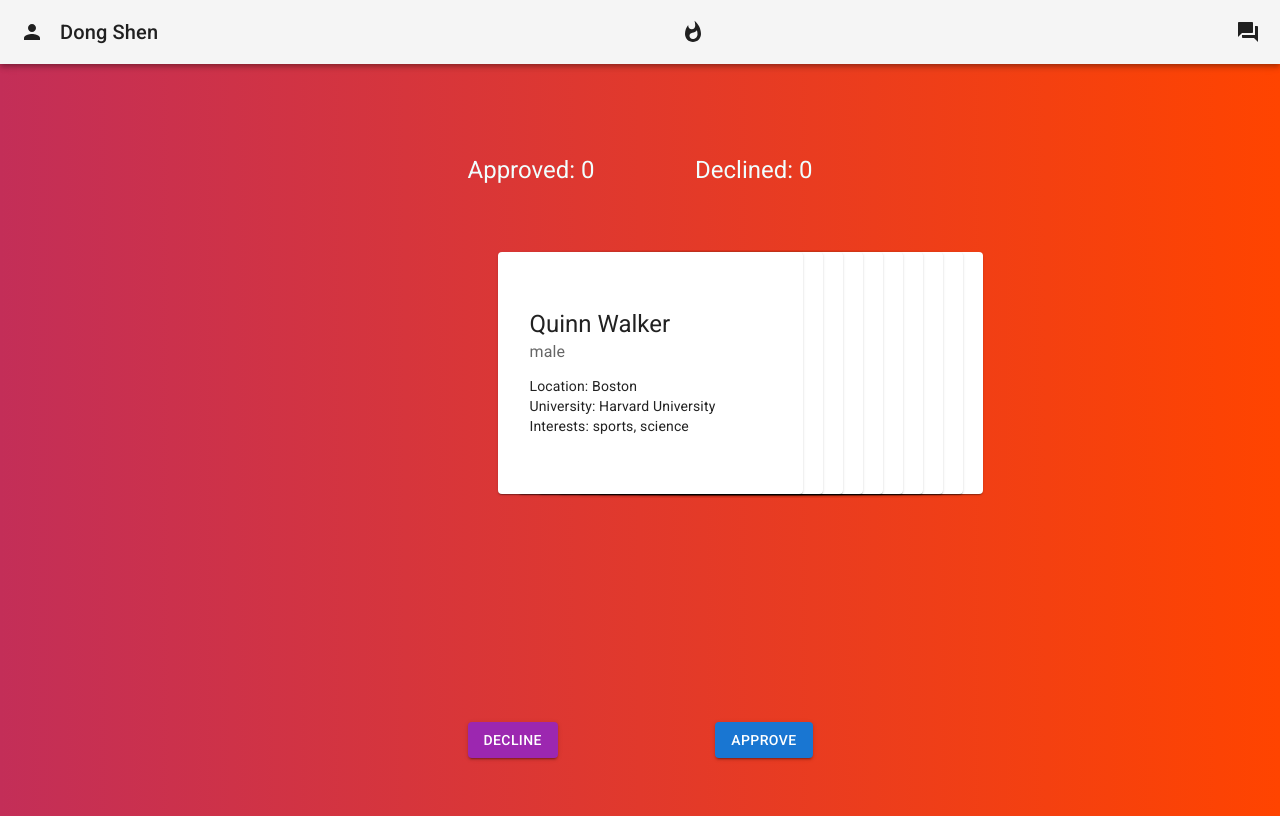
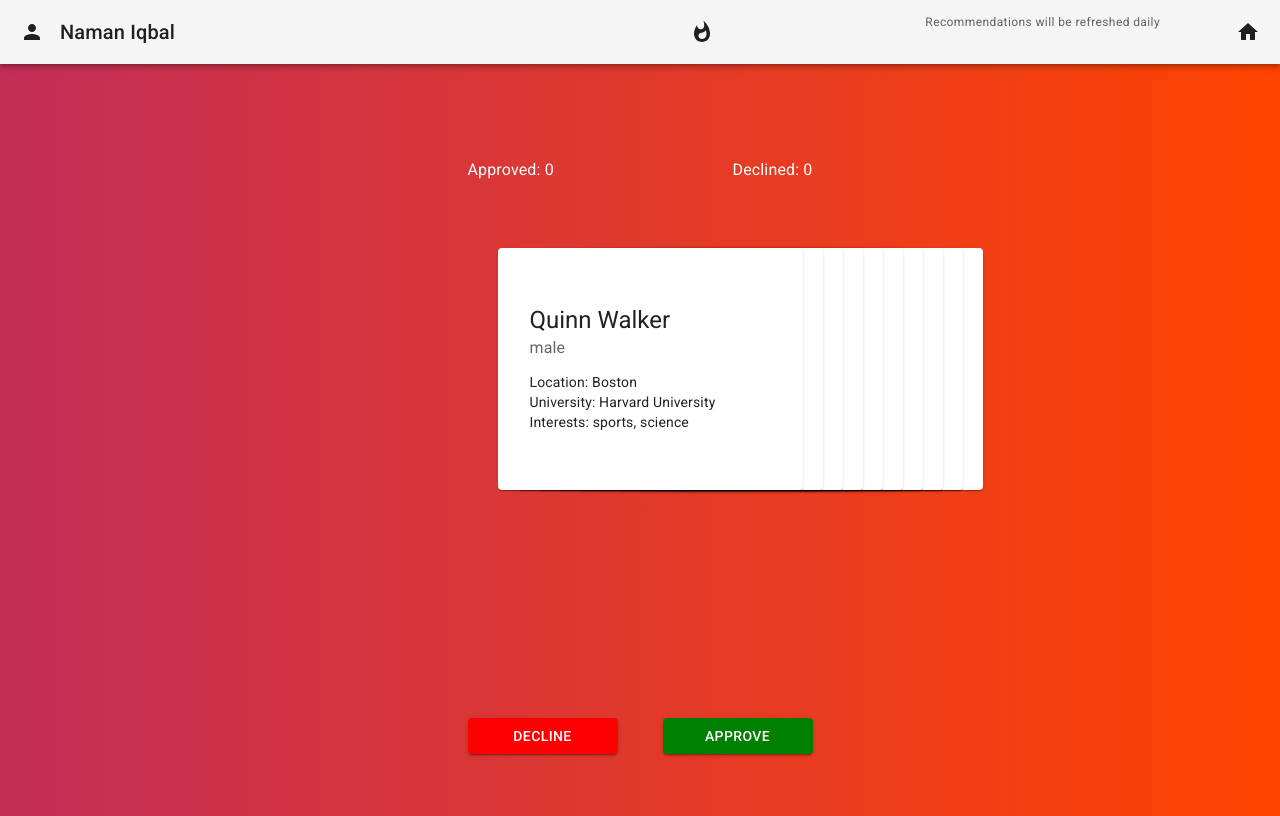
Before and after one commit to nagfx/tinder-test, a React (Create React App) app: page /start in a window 1280 px wide. Built offline with nearby package versions, Linux system fonts and the light colour scheme.

Commit message:
updated final docs with icon and linking

```diff
--- a/src/components/NavBar.js
+++ b/src/components/NavBar.js
@@ -1,8 +1,8 @@
-// src/components/NavBar.js
 import React from "react";
 import { AppBar, Toolbar, IconButton, Typography, Box } from "@mui/material";
+import { Link } from "react-router-dom"; // Import Link from react-router-dom
 import PersonIcon from "@mui/icons-material/Person";
-import ForumIcon from "@mui/icons-material/Forum";
+import HomeIcon from "@mui/icons-material/Home";
 import { Whatshot } from "@mui/icons-material";
 
 const Navbar = ({ currentUser }) => {
@@ -25,8 +25,9 @@ const Navbar = ({ currentUser }) => {
         <Box display="flex" justifyContent="center">
           <Whatshot sx={{ height: "40px" }} />
         </Box>
-        <IconButton edge="end" color="inherit">
-          <ForumIcon />
+        {/* Link to home page */}
+        <IconButton edge="end" color="inherit" component={Link} to="/">
+          <HomeIcon />
         </IconButton>
       </Toolbar>
     </AppBar>
--- a/src/components/Recommendations.js
+++ b/src/components/Recommendations.js
@@ -1,30 +1,44 @@
+// src/components/Recommendations.js
 import React, { useState, useEffect } from "react";
-import { Box, Button, Typography } from "@mui/material";
-import { useSwipeable } from "react-swipeable";
-import UserCard from "./UserCard";
-import users from "../data/users";
-import { getRecommendations } from "../utils/recommendations";
+import { Box, Typography, Button } from "@mui/material"; // Import components from MUI
+import { useSwipeable } from "react-swipeable"; // Import useSwipeable hook for swipe functionality
+import UserCard from "./UserCard"; // Import UserCard component
+import users from "../data/users"; // Import user data
+import { getRecommendations } from "../utils/recommendations"; // Import function to get recommendations
 
 const Recommendations = ({ currentUser }) => {
-  const [recommendations, setRecommendations] = useState([]);
-  const [currentIndex, setCurrentIndex] = useState(0);
-  const [approvedCount, setApprovedCount] = useState(0);
-  const [declinedCount, setDeclinedCount] = useState(0);
+  const [recommendations, setRecommendations] = useState([]); // State to hold recommendations
+  const [currentIndex, setCurrentIndex] = useState(0); // State to track current index of recommendation
+  const [approveCount, setApproveCount] = useState(0); // State to track number of approvals
+  const [declineCount, setDeclineCount] = useState(0); // State to track number of declines
 
+  // Function to fetch recommendations on component mount and refresh every 24 hours
   useEffect(() => {
-    const recs = getRecommendations(users, currentUser);
-    setRecommendations(recs);
-  }, [currentUser]);
+    const fetchRecommendations = () => {
+      const recs = getRecommendations(users, currentUser); // Get recommendations based on user data
+      setRecommendations(recs); // Set recommendations state
+      setCurrentIndex(0); // Reset current index to 0
+    };
 
+    fetchRecommendations(); // Initial fetch of recommendations
+
+    // Refresh recommendations every 24 hours
+    const intervalId = setInterval(fetchRecommendations, 24 * 60 * 60 * 1000);
+
+    // Cleanup interval on component unmount
+    return () => clearInterval(intervalId);
+  }, [currentUser]); // Depend on currentUser to trigger update
+
+  // Function to handle swipe actions (left or right)
   const handleSwipe = (direction) => {
-    if (direction === "left") {
-      setDeclinedCount((prevCount) => prevCount + 1);
-    } else if (direction === "right") {
-      setApprovedCount((prevCount) => prevCount + 1);
+    if (direction === "left" || direction === "right") {
+      setCurrentIndex((prevIndex) => (prevIndex + 1) % recommendations.length); // Update current index
+      if (direction === "left") setDeclineCount(declineCount + 1); // Increment decline count
+      if (direction === "right") setApproveCount(approveCount + 1); // Increment approve count
     }
-    setCurrentIndex((prevIndex) => (prevIndex + 1) % recommendations.length);
   };
 
+  // Swipe handlers for left and right swipes
   const handlers = useSwipeable({
     onSwipedLeft: () => handleSwipe("left"),
     onSwipedRight: () => handleSwipe("right"),
@@ -32,6 +46,7 @@ const Recommendations = ({ currentUser }) => {
     trackMouse: true,
   });
 
+  // Approve and Decline button click handlers
   const handleApprove = () => handleSwipe("right");
   const handleDecline = () => handleSwipe("left");
 
@@ -46,13 +61,21 @@ const Recommendations = ({ currentUser }) => {
         overflow: "hidden",
         paddingTop: 4, // Adjust padding top to lower the card stack
       }}
-      {...handlers}
+      {...handlers} // Pass swipe handlers to Box component
     >
+      {/* Message at top right corner */}
+      <Box sx={{ position: "absolute", top: 10, right: 120 }}>
+        <Typography variant="caption" color="textSecondary">
+          Recommendations will be refreshed daily
+        </Typography>
+      </Box>
+      {/* Display approve and decline counts */}
       <Box sx={{ display: "flex", justifyContent: "space-between", width: 345, mb: 2 }}>
-        <Typography variant="h5">Approved: {approvedCount}</Typography>
-        <Typography variant="h5">Declined: {declinedCount}</Typography>
+        <Typography>Approved: {approveCount}</Typography>
+        <Typography>Declined: {declineCount}</Typography>
       </Box>
-      <Box sx={{ position: "relative", width: 345, height: "70%" }}> {/* Adjust height to allow larger cards */}
+      {/* Container for user cards */}
+      <Box sx={{ position: "relative", width: 345, height: "70%" }}>
         {recommendations.map((user, index) => (
           <Box
             key={user.id}
@@ -61,22 +84,23 @@ const Recommendations = ({ currentUser }) => {
               top: 50,
               left: 30,
               width: "100%",
-              height: "60%", // Ensure the card container takes full height
+              height: "60%",
               zIndex: recommendations.length - index,
               transform: index === currentIndex ? "translateX(0)" : `translateX(${(index - currentIndex) * 20}px)`,
-              transition: "transform 0.5s, z-index 0s 0.5s", // Delay z-index change to keep current card on top during animation
-              opacity: index < currentIndex ? 0 : 1, // Hide cards that are swiped away
+              transition: "transform 0.5s, z-index 0s 0.5s",
+              opacity: index < currentIndex ? 0 : 1,
             }}
           >
             <UserCard user={user} />
           </Box>
         ))}
       </Box>
+      {/* Buttons for approving and declining */}
       <Box sx={{ display: "flex", justifyContent: "space-between", width: 345, mt: 2 }}>
-        <Button variant="contained" color="secondary" onClick={handleDecline}>
+        <Button variant="contained" style={{ backgroundColor: "red", color: "white", minWidth: 150 }} onClick={handleDecline}>
           Decline
         </Button>
-        <Button variant="contained" color="primary" onClick={handleApprove}>
+        <Button variant="contained" style={{ backgroundColor: "green", color: "white", minWidth: 150 }} onClick={handleApprove}>
           Approve
         </Button>
       </Box>
--- a/src/pages/MainTinder.js
+++ b/src/pages/MainTinder.js
@@ -7,9 +7,10 @@ import users from "../data/users"; // Import users data
 
 const currentUser = {
   id: 0,
-  name: "Dong Shen",
+  name: "Naman Iqbal",
   gender: "male",
   location: "New York",
+  // You can change to either NYU or Harvard University or Sunway University to see changes.
   university: "Harvard University",
   interests: ["sports", "music"],
 };
```
